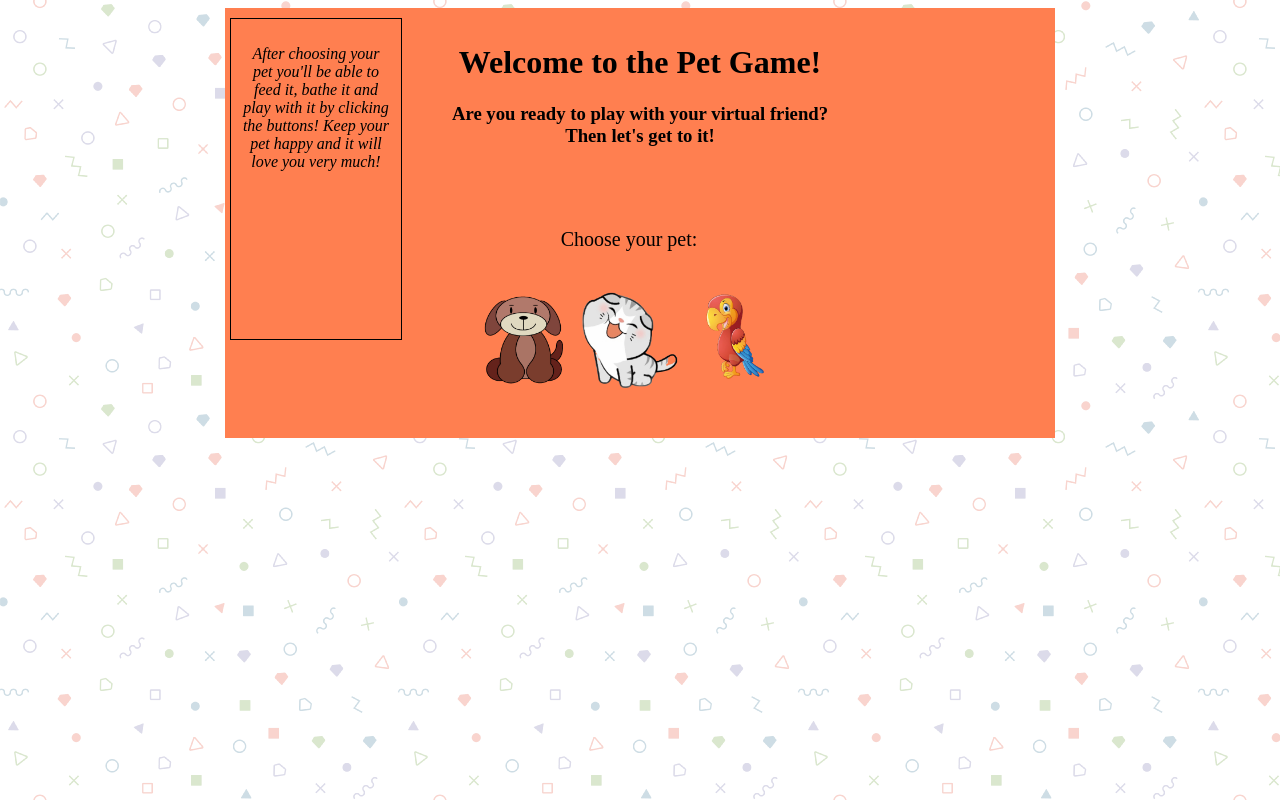
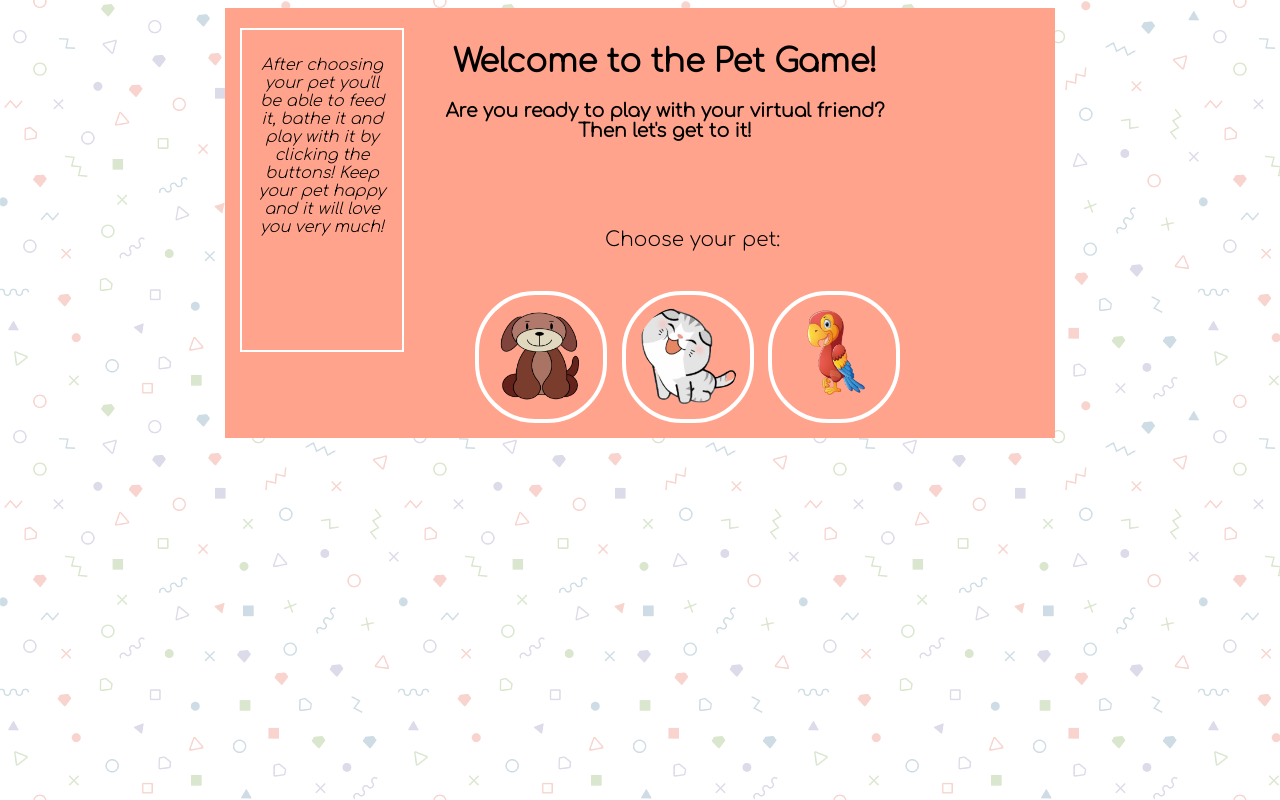
Before and after one commit to Jeppuu/petgame, a plain HTML site: page index.html in a window 1280 px wide. Drawn offline with Linux system fonts and the light colour scheme.

Commit message:
index html & master css done

```diff
--- a/css/master.css
+++ b/css/master.css
@@ -1,5 +1,6 @@
 body {
   background-image: url(../img/pattern.png);
+  font-family: 'Comfortaa', cursive;
 }
 
 .container {
@@ -7,22 +8,24 @@ body {
   height: 400px;
   position: relative;
   margin: auto;
-  background: coral;
+  background: #FFA38C;
   padding: 15px;
 }
 /* -- welcome text and introduction -- */
 .welcome {
 text-align: center;
+margin-left: 50px;
 }
 /* -- instruction box on the left -- */
 .instructions {
   position: absolute;
   top: 10px;
   left: 5px;
-  border: solid black 1px;
-  width: 150px;
+  border: solid white 2px;
+  width: 140px;
   height: 300px;
   padding: 10px;
+  margin: 10px;
   text-align: center;
   font-size: 16px;
   font-style: italic;
@@ -40,6 +43,9 @@ text-align: center;
   top: 200px;
   left: 250px;
 }
-.pet-links {
-
+.img-link {
+  border: solid white 4px;
+  border-radius: 60px;
+  padding: 12px;
+  margin-right: 10px;
 }
--- a/index.html
+++ b/index.html
@@ -4,6 +4,9 @@
     <meta charset="utf-8">
     <title>Pet game</title>
       <link rel="stylesheet" href="css/master.css">
+      <!-- font -->
+      <link rel="preconnect" href="https://fonts.gstatic.com">
+      <link href="https://fonts.googleapis.com/css2?family=Comfortaa:wght@300&display=swap" rel="stylesheet">
   </head>
   <body>
 <div class="container">
@@ -22,14 +25,14 @@
   <div class="choose-pet">
     <p id="choose-pet-title">Choose your pet:</p>
       <div class="pet-links">
-      <a id="choose-dog" href="/javascript/dog.js">
-      <img src="img/dog.png" alt="dog" width="100"></a>
+      <a id="choose-dog" href="pets/dog.html">
+      <img class="img-link" src="img/dog.png" alt="dog" width="100"></a>
 
-      <a id="choose-cat" href="/javascript/cat.js">
-      <img src="img/cat.png" alt="cat" width="100"></a>
+      <a id="choose-cat" href="pets/cat.html">
+      <img class="img-link" src="img/cat.png" alt="cat" width="100"></a>
 
-      <a id="choose-parrot" href="/javascript/parrot.js">
-      <img src="img/parrot.png" alt="parrot" width="100"></a>
+      <a id="choose-parrot" href="pets/parrot.html">
+      <img class="img-link" src="img/parrot.png" alt="parrot" width="100"></a>
       </div>
   </div>
 
```
Also changed, not shown: pets/cat.html (added), pets/dog.html (added), pets/parrot.html (added).
